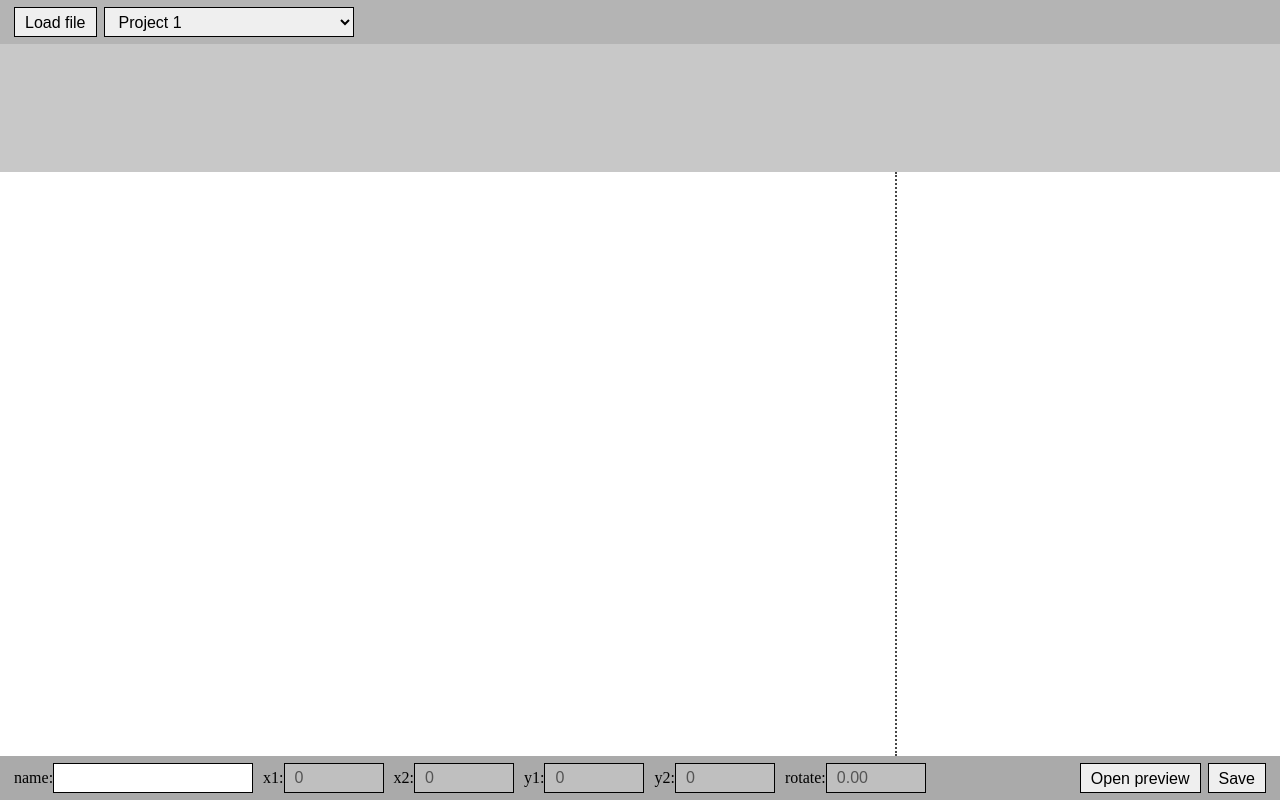
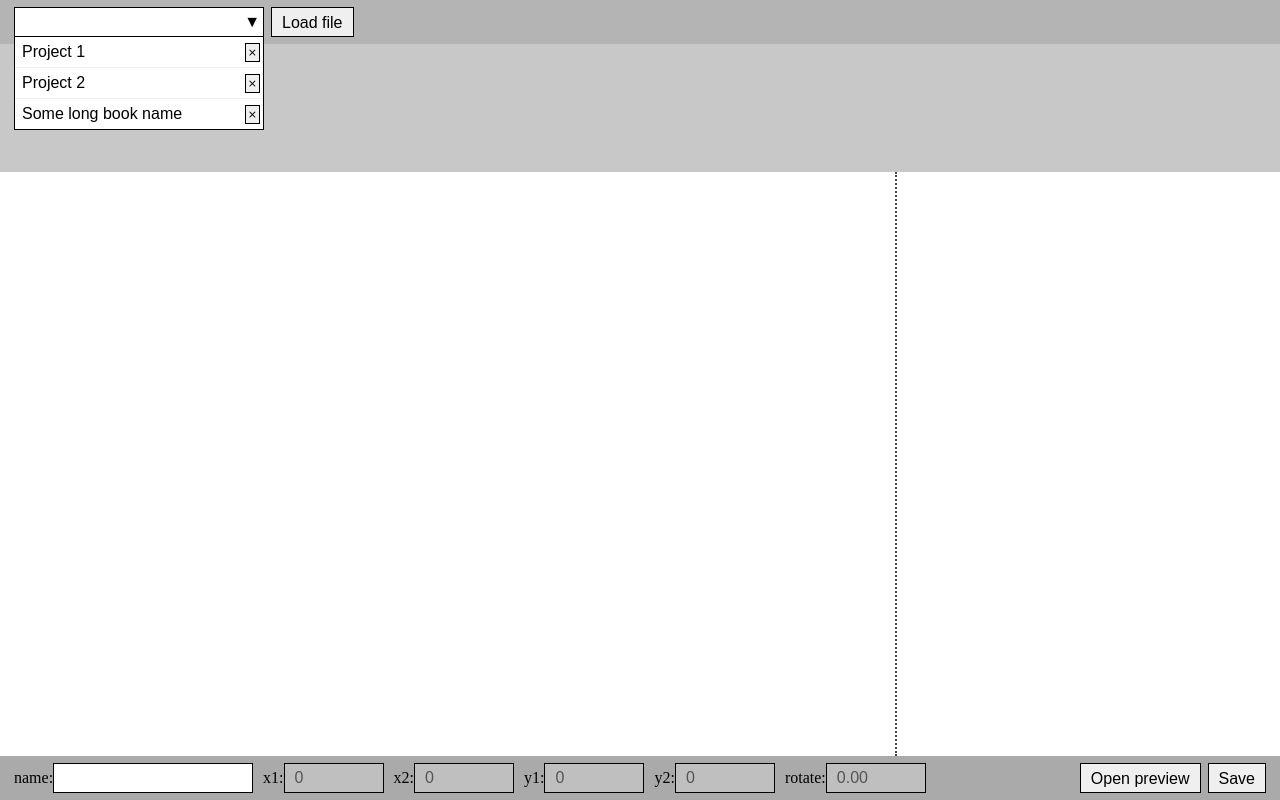
Before and after one commit to charJKL/react.split.v2, a React (Create React App) app: page / in a window 1280 px wide. Built offline with nearby package versions, Linux system fonts and the light colour scheme.

Commit message:
Add custom `Select` input for projects.

```diff
--- a/src/components/Header.module.scss
+++ b/src/components/Header.module.scss
@@ -1,24 +1,22 @@
 @use "../index.scss";
-$margin: 7px;
 
 .header
 {
 	display: flex;
 	flex-flow: row nowrap;
 	align-items: center;
-	height: index.$input-main-height + $margin + $margin;
+	height: index.$input-main-height + index.$row-padding + index.$row-padding;
 	background: rgba(180, 180, 180, 1);
 }
 
 .load
 {
 	@extend %input-main;
-	margin: $margin 0px $margin 14px;
+	margin: index.$row-padding 0px index.$row-padding index.$row-padding;
 }
 
 .select
 {
-	@extend %input-main;
 	width: 250px;
-	margin: $margin $margin $margin 7px;
+	margin: index.$row-padding 0px index.$row-padding 14px;
 }
--- a/src/components/Header.tsx
+++ b/src/components/Header.tsx
@@ -1,12 +1,16 @@
 import React from "react";
 import {CustomHTMLAttributes} from "../types";
+import { useAppDispatch, useAppSelector } from "../store/store.hooks";
+import { loadFile } from "../store/store.file";
+import { selectProjects } from "../store/slice.projects";
 import LoadFileInput from "./common/LoadFileInput";
+import Select from "./header/Select";
+import ProjectOption from "./header/ProjectOption";
 import css from "./Header.module.scss";
-import { useAppDispatch } from "../store/store.hooks";
-import { loadFile } from "../store/store.file";
 
 const Header = ({className} : CustomHTMLAttributes) : JSX.Element =>
 {
+	const projects = useAppSelector(selectProjects);
 	const dispatch = useAppDispatch();
 
 	const onFilesHandler = (files: Array<File>) =>
@@ -14,16 +18,21 @@ const Header = ({className} : CustomHTMLAttributes) : JSX.Element =>
 		dispatch(loadFile(files));
 	}
 
+	/*
+	const onProjectChange = (e: ChangeEvent) =>
+	{
+		console.log('sss');
+	}
+	*/
+
 	const cssHeader = [className, css.header].join(' ');
 	return (
 		<header className={cssHeader}>
+			<Select className={css.select}>
+				{ projects.map((projectId) => <ProjectOption key={projectId} projectId={projectId}/>) }
+			</Select>
+
 			<LoadFileInput className={css.load} onFiles={onFilesHandler}>Load file</LoadFileInput>
-
-			<select className={css.select}>
-				<option>Project 1</option>
-				<option>Project 2</option>
-				<option>Project 3</option>
-			</select>
 		</header>
 	);
 }
--- /dev/null
+++ b/src/components/header/ProjectOption.module.scss
@@ -0,0 +1,33 @@
+@use "../../index.scss";
+
+.option
+{
+	display: flex;
+	flex-flow: row nowrap;
+	align-items: center;
+	border-bottom: solid 1px #f0f0f0;
+	height: 30px;
+	&:last-child{ border: none;}
+	&:hover
+	{
+		background: #e9e9e9;
+		cursor: pointer;
+	}
+}
+.input
+{
+	border: none;
+	margin: 0px 0px 0px 5px;
+	font: 16px index.$font;
+	background: none;
+	&:focus{ border: none; outline: none;}
+}
+.delete
+{
+	margin: 0px 3px 0px auto;
+	padding: 2px;
+	font: 11px index.$font;
+	border: solid 1px #000;
+	&:hover { background: red; }
+	&:focus{ outline: none; }
+}
--- /dev/null
+++ b/src/components/header/ProjectOption.tsx
@@ -0,0 +1,52 @@
+
+import { useAppDispatch, useAppSelector } from "../../store/store.hooks";
+import { deleteProject, Project, renameProject, selectProject, selectProjectById } from "../../store/slice.projects";
+import css from "./ProjectOption.module.scss"
+import { ChangeEvent, MouseEvent } from "react";
+
+interface ProjectProps
+{
+	projectId: string;
+}
+
+const ProjectOption = ({projectId}: ProjectProps) : JSX.Element =>
+{
+	const project = useAppSelector(selectProjectById(projectId)) as Project;
+	const dispatch = useAppDispatch();
+
+	const onClickSelectProject = (e: MouseEvent<HTMLDivElement>) =>
+	{
+		console.log('select element', project.id);
+		const id = project.id;
+		dispatch(selectProject(id));
+	}
+	const onChangeProjectName = (e: ChangeEvent<HTMLInputElement>) =>
+	{
+		e.stopPropagation();
+		const id = project.id;
+		const name = e.target.value;
+		dispatch(renameProject({id, name}));
+
+	}
+	const onClickDeleteProject = (e: MouseEvent<HTMLButtonElement>) =>
+	{
+		e.stopPropagation();
+		const confirm = window.confirm(`Are you sure to delete ${project.name}?`);
+		if(confirm === true)
+		{
+			const id = project.id;
+			dispatch(deleteProject(id));
+		}
+	}
+
+
+	const styleForInput = { width: `${project.name.length}ch`}
+	return (
+		<div className={css.option} onClick={onClickSelectProject}>
+			<input className={css.input} style={styleForInput} value={project.name} onChange={onChangeProjectName} />
+			<button className={css.delete} onClick={onClickDeleteProject}>⨯</button>
+		</div>
+	)
+}
+
+export default ProjectOption;
--- /dev/null
+++ b/src/components/header/Select.module.scss
@@ -0,0 +1,42 @@
+@use "sass:list";
+@use "../../index.scss";
+
+div.select
+{
+	position: relative;
+	padding: 0px;
+	border: solid 1px #000;
+	height: index.$input-main-height;
+	box-sizing: border-box;
+}
+.input
+{
+	display: flex;
+	flex-flow: row nowrap;
+	align-items: center;
+	height: 100%;
+	> input
+	{
+		border: none;
+		width: 100%;
+		height: 100%;
+		padding: 0px 20px 0px 7px;
+		font: list.slash(16px, 28px) index.$input-main-font-family;
+		&:focus{ border: none; outline: none;}
+	}
+	> div
+	{
+		position: absolute;
+		right: 3px;
+		user-select: none;
+	}
+}
+
+.options
+{
+	position: absolute;
+	top: calc(100%); left: -1px;
+	width: 100%;
+	border: solid 1px #000;
+	background: #fff;
+}
--- /dev/null
+++ b/src/components/header/Select.tsx
@@ -0,0 +1,43 @@
+import { ChangeEvent, MouseEvent } from "react";
+import css from "./Select.module.scss";
+import { useState } from "react";
+import { useAppSelector } from "../../store/store.hooks";
+import { selectSelectedProject } from "../../store/slice.projects";
+
+interface SelectProps
+{
+	className?: string;
+	children: React.ReactNode;
+}
+
+const Select = ({className, children} : SelectProps) : JSX.Element =>
+{
+	const project = useAppSelector(selectSelectedProject);
+	const [isOpen, setOpen] = useState<boolean>(true);
+
+	const onChangeProjectName = (e: ChangeEvent<HTMLInputElement>) =>
+	{
+		const value = e.target.value;
+		console.log(value);
+	}
+	const onOpenList = (e: MouseEvent<HTMLDivElement>) =>
+	{
+		setOpen(state => !state);
+	}
+
+	const name = project ? project.name : "";
+	const classNameForSelect = [className, css.select].join(" ");
+	return (
+		<div className={classNameForSelect}>
+			<div className={css.input}>
+				<input type="text" value={name} onChange={onChangeProjectName} />
+				<div onClick={onOpenList}>{ isOpen ? '▼' : '◄' }</div>
+			</div>
+			<div className={css.options}>
+				{children}
+			</div>
+		</div>
+	)
+}
+
+export default Select;
```
